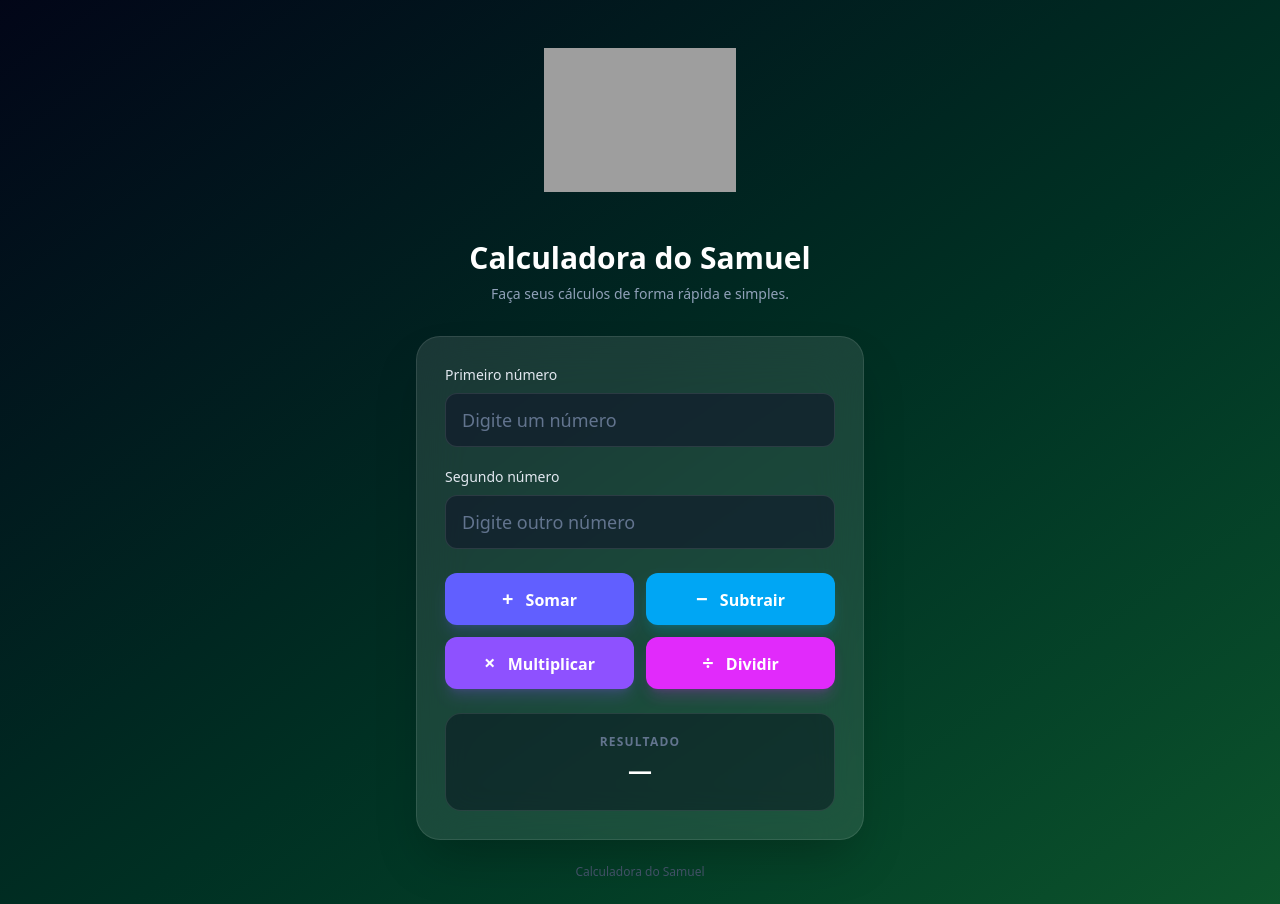
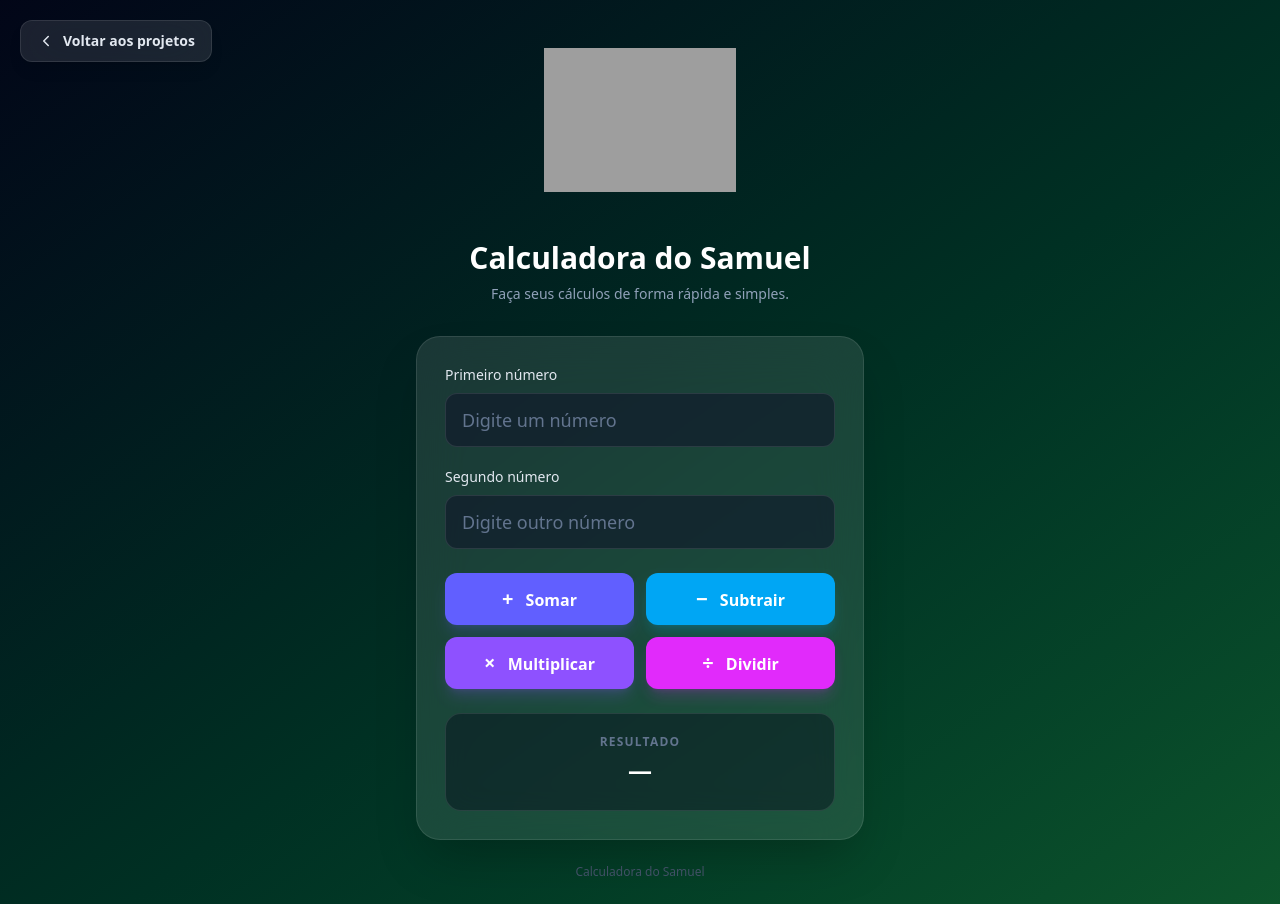
Before and after one commit to elupianhez/samuel, a plain HTML site: page calculadora.html in a window 1280 px wide. Drawn offline with nearby package versions, Linux system fonts and the light colour scheme; grey boxes are pictures that could not be loaded.

Commit message:
Update calculadora.html

```diff
--- a/calculadora.html
+++ b/calculadora.html
@@ -10,7 +10,27 @@
 </head>
 
 <body class="min-h-screen bg-gradient-to-br from-slate-950 via-emerald-950 to-green-900 flex items-center justify-center p-6">
+<!-- Voltar -->
 
+	<a
+		href="../"
+		class="absolute left-5 top-5 flex items-center gap-2 rounded-xl border border-white/10 bg-white/10 px-4 py-2.5 text-sm font-semibold text-slate-200 shadow-lg backdrop-blur-xl transition-all duration-300 hover:-translate-x-1 hover:border-emerald-400/40 hover:bg-emerald-500/20 hover:text-emerald-300"
+	>
+		<svg
+			xmlns="http://www.w3.org/2000/svg"
+			width="18"
+			height="18"
+			viewBox="0 0 24 24"
+			fill="none"
+			stroke="currentColor"
+			stroke-width="2"
+			stroke-linecap="round"
+			stroke-linejoin="round"
+		>
+			<path d="m15 18-6-6 6-6"/>
+		</svg>
+		<span>Voltar aos projetos</span>
+	</a>
 	<div class="w-full max-w-md">
 
 		<!-- Título -->
```
